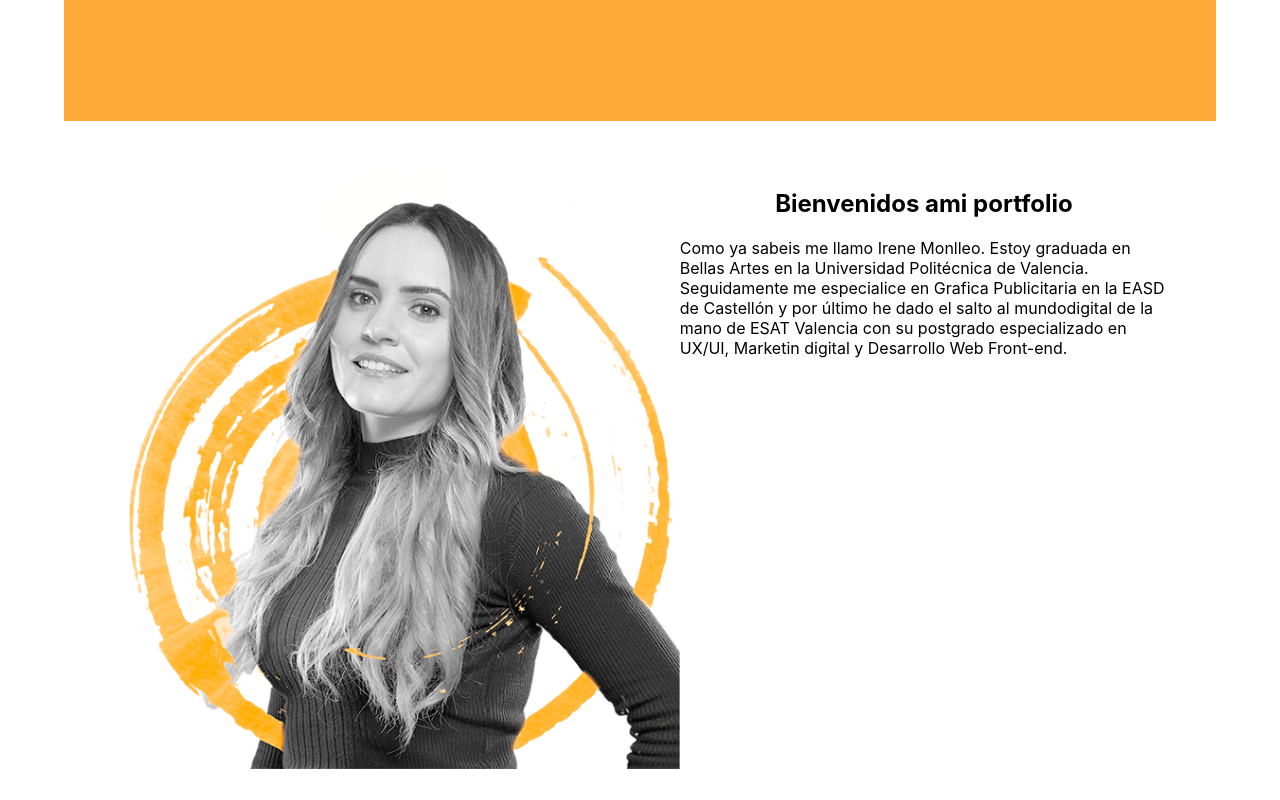
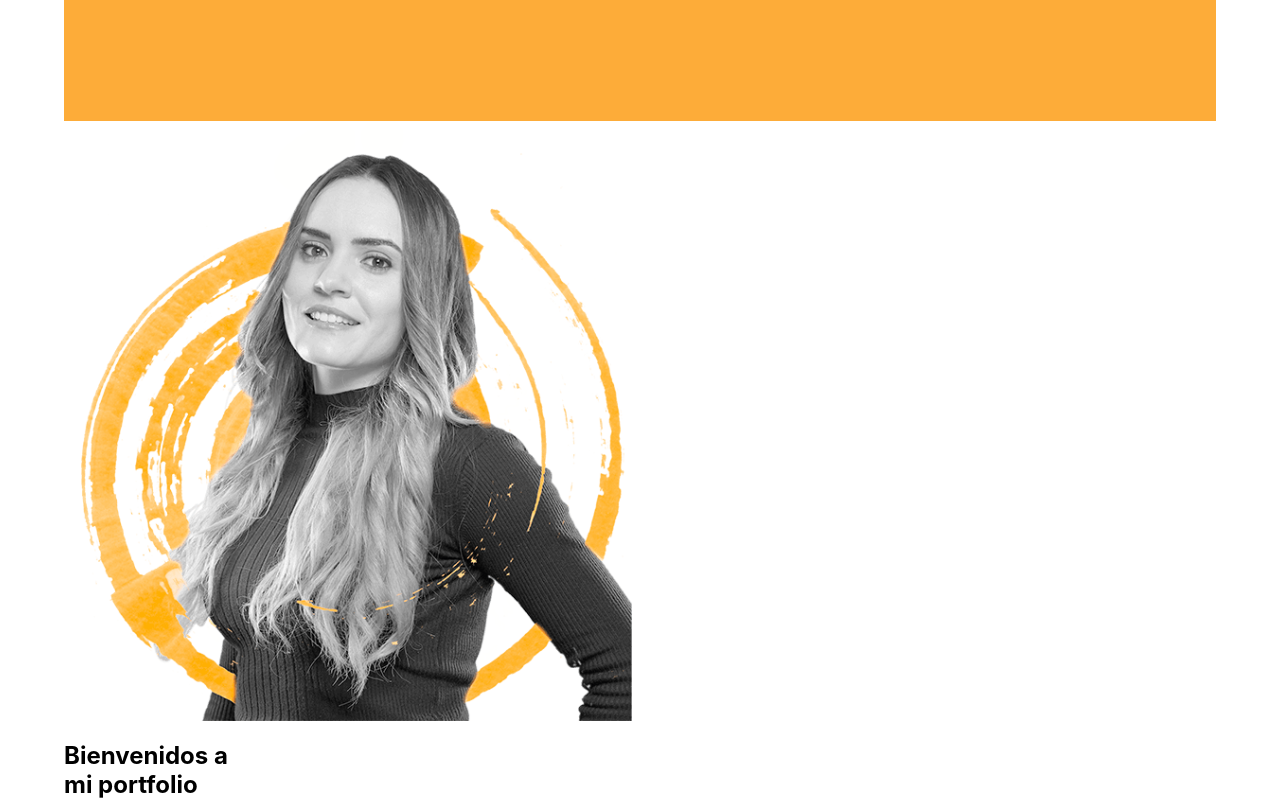
Before and after one commit to IreneMonlleo/Project-Gamma, a React (Create React App) app in the folder react-demo/: page / in a window 1280 px wide. Shown: the part 1380-2180 px from the top of the page. Built offline with nearby package versions, Linux system fonts and the light colour scheme.

Commit message:
create new component
component Quest
add new component in the home page

```diff
--- a/react-demo/public/jsons/data.json
+++ b/react-demo/public/jsons/data.json
@@ -15,7 +15,7 @@
         "shipping":"Envíos gratuitos para península, excepto para piezas que requieran montaje especial in situ.",
         "certificate":"Con todas las piezas se entrega un certificado de autenticidad con un número de serie distinto para cada pieza, que asegura que cada una es exclusiva. En él figuran los detalles de calidad asociados con la pieza. Además se incluye un documento con la historia de la pieza, y otro con las fotografías del antes, del proceso de recuperación, y del después.",
         "conclution":"",
-        "img-main": "../img/MujeresMigrantes.jpg",
+        "img-0": "../img/MujeresMigrantes.jpg",
         "img-1":"",
         "img-2":"",
         "img-3":"",
--- a/react-demo/src/components/Card/Card.css
+++ b/react-demo/src/components/Card/Card.css
@@ -29,11 +29,19 @@
         }
 
 @media all and (min-width: 950px) {
-.card-home{
+/* .card-home{
     display:flex;
-}
+
+} */
     .img__section {
         height: 600px;
     }
+    .digital{
 
+        justify-content: center;
+    }
+   .about{
+       display: flex;
+       flex-direction: row-reverse;
+   }
 }
--- a/react-demo/src/components/Card/Card.jsx
+++ b/react-demo/src/components/Card/Card.jsx
@@ -13,7 +13,7 @@ export default function Card(props) {
     children.splice(imgIndex, 1);
   }
 
-  return <article className="card-home">
+  return <article className="card">
     {img}
     <div className="card__text">
       { children || props.children }
--- /dev/null
+++ b/react-demo/src/components/Quest/Quest.css
@@ -0,0 +1,31 @@
+.quest__container {
+    background-color: var(--color-home);
+    height: 700px;
+    width: 100%;
+
+}
+
+    .quest{
+        color:var(--color-bg);
+    }
+    .quest__buttons{
+        display: flex;
+        flex-direction: column;
+        padding: 2rem;
+        align-items: center;
+        justify-content: center;
+    }
+
+.quest__text{
+    display: inline-block;
+    justify-content: center;
+    max-width: 255px;
+    text-align: left;
+}
+
+@media all and (min-width:850px){
+    .quest__buttons{
+        flex-direction: row;
+
+    }
+}
--- /dev/null
+++ b/react-demo/src/components/Quest/Quest.jsx
@@ -0,0 +1,26 @@
+import { Button } from "../Buttons";
+import './Quest.css'
+
+
+
+
+export default function Quest(props) {
+
+
+    return (
+        <section className="quest__container">
+          <p className="quest__text">Hola!!<br></br>
+              Soy <b>Irene Monlleó</b> y soy una profesional multidisciplinar por lo que eres libre de elegir que trabajos quieres ojear </p>
+          <h3 className="quest">¿Que estas buscando?</h3>
+
+          <div className="quest__buttons">
+
+            <Button secondary to ="/grafic">Diseño Gráfico</Button>
+            <Button secondary to ="/ux">Ux / Ui</Button>
+            <Button secondary to ="/front">Front-end Developer</Button>
+
+          </div>
+
+        </section>
+
+    );}
--- a/react-demo/src/components/StainTitle.jsx
+++ b/react-demo/src/components/StainTitle.jsx
@@ -6,7 +6,7 @@ export default function StainTitle(props) {
     return(
         <ContainerTitleCard >
             <StainCard src={ props.img } alt="Mancha corporativa"></StainCard>
-            <TitleCard className='card__title'>
+            <TitleCard >
                 <span className='title-section'> { props.title }</span>
                 <span className='subtitle-section'>{ props.subtitle }</span>
             </TitleCard>
--- a/react-demo/src/page/Home.css
+++ b/react-demo/src/page/Home.css
@@ -1,30 +1,15 @@
 
 
-.quest__container {
-    background-color: var(--color-home);
-    height: 700px;
-    width: 100%;
 
 
+.card__title{
+    text-align: center;
+
 }
+    .title-section {
+        display: block;
 
-    .quest{
-        color:var(--color-bg);
     }
-    .quest__buttons{
-        display: flex;
-        flex-direction: column;
-        padding: 2rem;
-        align-items: center;
-        justify-content: center;
-    }
-
-.home__text{
-    display: inline-block;
-    justify-content: center;
-    max-width: 255px;
-    text-align: left;
-}
 
 
 @media all and (min-width:850px){
@@ -32,5 +17,12 @@
         flex-direction: row;
 
     }
+    .card__title{
+        text-align: left;
+    }
 
+    .img__section{
+        display:flex;
+
+    }
 }
--- a/react-demo/src/page/Home.jsx
+++ b/react-demo/src/page/Home.jsx
@@ -3,6 +3,7 @@ import Footer from "../components/Footer/Footer";
 import Card from "../components/Card/Card";
 import Headboard from '../components/Headboard/Headboard';
 import StainTitle from '../components/StainTitle';
+import Quest from '../components/Quest/Quest';
 
 import { Button } from '../components/Buttons.jsx';
 import { Link } from 'react-router-dom';
@@ -16,6 +17,7 @@ import Mujeres from '../img/MujeresMigrantes.jpg';
 
 
 
+
 export default function Home(props) {
 
 
@@ -24,22 +26,9 @@ export default function Home(props) {
       <Headboard></Headboard>
       <main className="home">
 
-        <section className="quest__container">
-          <p className="home__text">Hola!!<br></br>
-              Soy <b>Irene Monlleó</b> y soy una profesional multidisciplinar por lo que eres libre de elegir que trabajos quieres ojear </p>
-          <h3 className="quest">¿Que estas buscando?</h3>
+        <Quest></Quest>
 
-          <div className="quest__buttons">
-
-            <Button secondary to ="/grafic">Diseño Gráfico</Button>
-            <Button secondary to ="/ux">Ux / Ui</Button>
-            <Button secondary to ="/front">Front-end Developer</Button>
-
-          </div>
-
-        </section>
-
-        <Card text="Contactar" description="Como ya sabeis me llamo Irene Monlleo. Estoy graduada en Bellas Artes en la Universidad Politécnica de Valencia. Seguidamente me especialice en Grafica Publicitaria en la EASD de Castellón y por último he dado el salto al mundodigital de la mano de ESAT
+        <Card  style={{ flex: 'row-reverse' }} text="Contactar" description="Como ya sabeis me llamo Irene Monlleo. Estoy graduada en Bellas Artes en la Universidad Politécnica de Valencia. Seguidamente me especialice en Grafica Publicitaria en la EASD de Castellón y por último he dado el salto al mundodigital de la mano de ESAT
          Valencia con su postgrado especializado en UX/UI, Marketin digital y Desarrollo Web Front-end.">
            <img className='img__section' src={Irene} alt="Irene Monlleó"></img>
            <h2 className='card__title'>
@@ -47,6 +36,8 @@ export default function Home(props) {
               <span className='subtitle-section'>mi portfolio</span>
             </h2>
         </Card>
+
+
 
         <Card  text="Ver mas" description="Proyectos de branding, manual de identidad, maquetación editorial, cartelería, folletos, etc. Descubre todos los proyectos de Diseño Grafico que he desarrollado hasta ahora.">
           <img className='img__section' src={Mujeres} alt="Irene Monlleó"></img>
@@ -57,14 +48,14 @@ export default function Home(props) {
           <StainTitle img={StainUX} title="Diseño" subtitle="Gráfico"></StainTitle>
         </Card>
 
-        <Card text="Ver mas" description="HTML, CSS, SASS, JS… son los diferentes lenguajes que he desarrollado en estos proyectos.">
-           <img className='img__section' src={Irene} alt="Irene Monlleó"></img>
+        <Card className=" digital" text="Ver mas" description="HTML, CSS, SASS, JS… son los diferentes lenguajes que he desarrollado en estos proyectos.">
+           <img className='img__section digital' src={Irene} alt="Irene Monlleó"></img>
            <StainTitle img={StainFront} title="Front-end" subtitle="Developer"></StainTitle>
         </Card>
 
 
       </main>
-      <Footer img={logohome} name="Puedes contactar conmigo en:" email="irene.monlleo@gmail.com" rrss= "@Mon_lleo"></Footer>
+      <Footer img={logohome} ></Footer>
     </div>
 
 
--- a/react-demo/src/page/Project.jsx
+++ b/react-demo/src/page/Project.jsx
@@ -16,8 +16,11 @@ export default  function Project(props) {
 
 let params = useParams();
 
+
 const project = props.info.find(project => project.category === params.category && project.id === params.id);
+
 return (<>
+
     <Header title={project.title} secondtitle={project.secondtitle} img={project.stain} description={project.description}></Header>
 
 
```
Also changed, not shown: react-demo/src/page/Grafic.jsx (+16 -4 lines).
